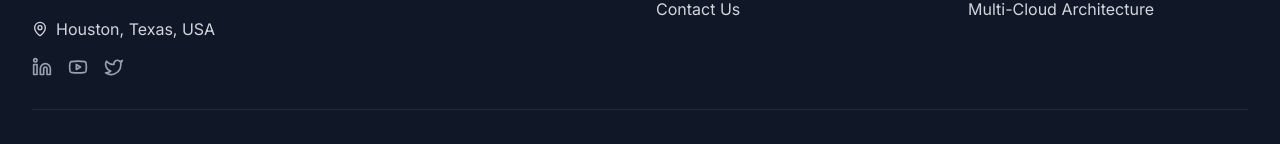
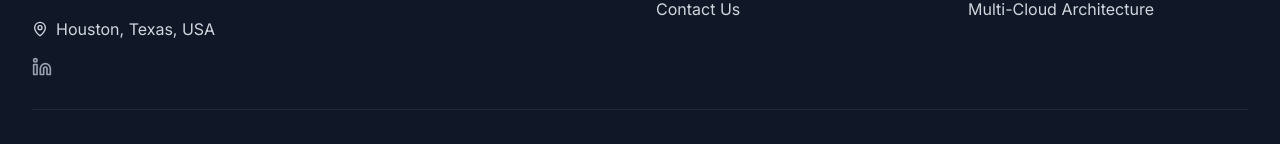
Before and after one commit to Odovey-Consulting/Odovey-Consulting.github.io, a Next.js app: page / in a window 1280 px wide. Shown: the part 2216-2360 px from the top of the page. Built offline with nearby package versions, Linux system fonts and the light colour scheme.

Commit message:
Clean up footer: remove unused social icons and fix email inconsistency

```diff
--- a/components/Footer.tsx
+++ b/components/Footer.tsx
@@ -1,6 +1,6 @@
 import Link from 'next/link'
 import Image from 'next/image'
-import { Mail, MapPin, Linkedin, Youtube, Twitter } from 'lucide-react'
+import { Mail, MapPin, Linkedin } from 'lucide-react'
 
 export function Footer() {
   return (
@@ -36,12 +36,6 @@ export function Footer() {
               <a href="https://www.linkedin.com/company/odovey-consulting" target="_blank" rel="noopener noreferrer" className="text-gray-400 hover:text-white transition-colors" aria-label="LinkedIn">
                 <Linkedin className="h-5 w-5" />
               </a>
-              <span className="text-gray-400 hover:text-white transition-colors cursor-default" aria-label="YouTube">
-                <Youtube className="h-5 w-5" />
-              </span>
-              <span className="text-gray-400 hover:text-white transition-colors cursor-default" aria-label="X (Twitter)">
-                <Twitter className="h-5 w-5" />
-              </span>
             </div>
           </div>
 
```
Also changed, not shown: public/llms.txt.
